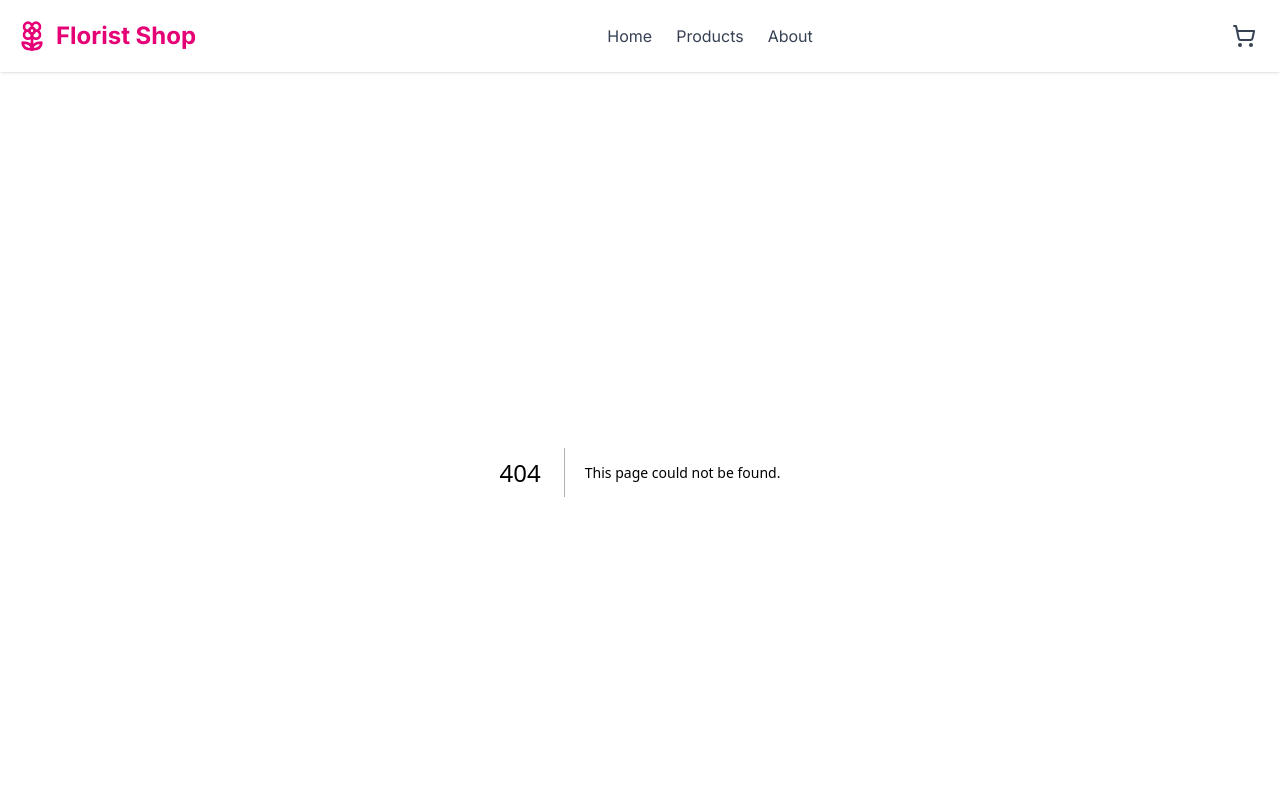
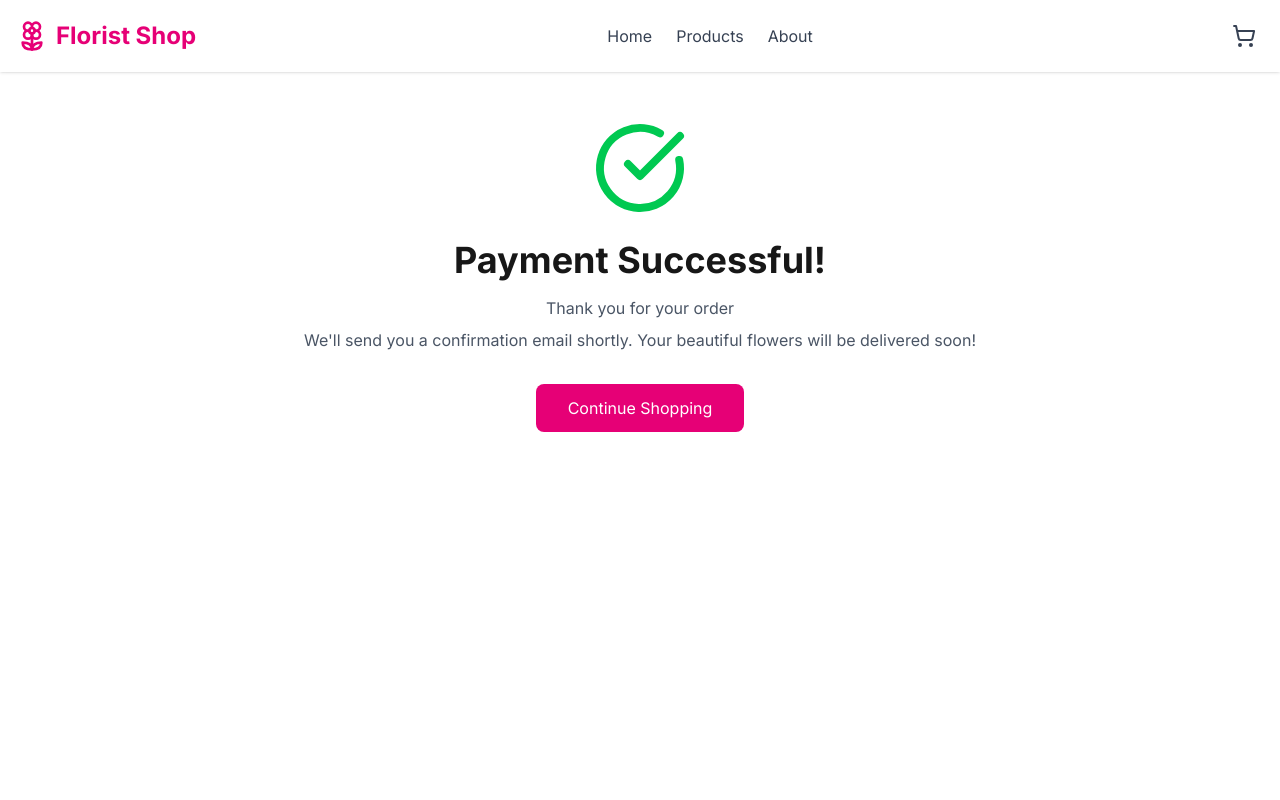
Before and after one commit to aulins/florist-shop, a Next.js app: page /success in a window 1280 px wide. Before the commit this address had no page. Shown: the top 800 px of the page. Built offline with nearby package versions, Linux system fonts and the light colour scheme.

Commit message:
adding: app/success/pagetsx

```diff
--- /dev/null
+++ b/app/success/page.tsx
@@ -0,0 +1,41 @@
+"use client";
+
+import { CheckCircle } from "lucide-react";
+import { useRouter, useSearchParams } from "next/navigation";
+import { Suspense } from "react";
+
+function SuccessContent() {
+    const router = useRouter();
+    const searchParams = useSearchParams();
+    const orderId = searchParams.get("order_id");
+
+    return (
+        <div className="container mx-auto px-4 py-12">
+            <div className="max-w-2xl mx-auto text-center">
+                <div className="mb-6 flex justify-center">
+                    <CheckCircle className="w-24 h-24 text-green-500" />
+                </div>
+
+                <h1 className="text-4xl font-bold mb-4">Payment Successful!</h1>
+
+                <p className="text-gray-600 mb-2">Thank you for your order</p>
+
+                {orderId && <p className="text-sm text-gray-500 mb-8">Order ID: {orderId}</p>}
+
+                <p className="text-gray-600 mb-8">We&apos;ll send you a confirmation email shortly. Your beautiful flowers will be delivered soon!</p>
+
+                <button onClick={() => router.push("/")} className="bg-pink-600 text-white px-8 py-3 rounded-lg hover:bg-pink-700 transition">
+                    Continue Shopping
+                </button>
+            </div>
+        </div>
+    );
+}
+
+export default function SuccessPage() {
+    return (
+        <Suspense fallback={<div>Loading...</div>}>
+            <SuccessContent />
+        </Suspense>
+    );
+}
```
